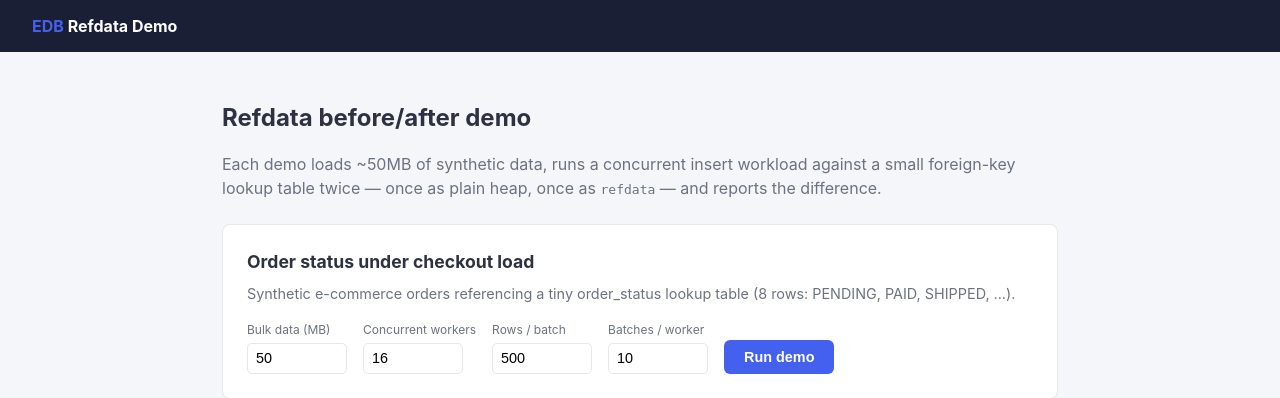
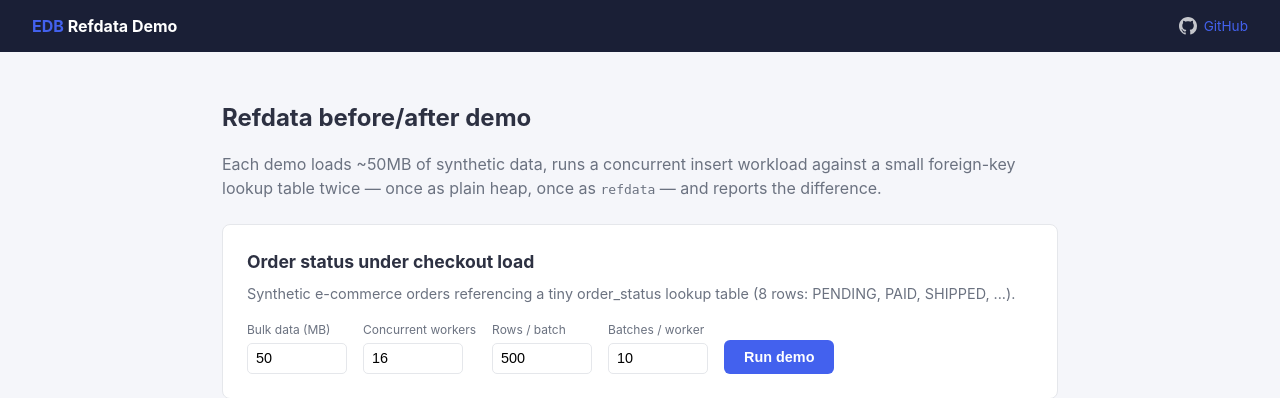
Before and after one commit to EnterpriseDB/dc-demo-refdata, a Flask app: page / in a window 1280 px wide. Shown: the top 398 px of the page. Run offline with Flask 3, Linux system fonts and the light colour scheme.

Commit message:
Add GitHub repo link to nav bar
Top-right link back to the repo, visible on every page.

```diff
--- a/webapp/templates/base.html
+++ b/webapp/templates/base.html
@@ -32,6 +32,17 @@
   }
   nav a { color: #fff; text-decoration: none; font-weight: 700; }
   nav span { color: var(--edb-accent); }
+  .nav-github {
+    margin-left: auto;
+    display: inline-flex;
+    align-items: center;
+    gap: .4rem;
+    font-weight: 400;
+    font-size: .85rem;
+    color: rgba(255,255,255,.75);
+    transition: color .15s;
+  }
+  .nav-github:hover { color: #fff; }
   main {
     max-width: 900px;
     margin: 0 auto;
@@ -229,6 +240,19 @@
 <body>
 <nav>
   <a href="{{ url_for('index') }}"><span>EDB</span> Refdata Demo</a>
+  <a class="nav-github" href="https://github.com/EnterpriseDB/dc-demo-refdata" target="_blank" rel="noopener">
+    <svg viewBox="0 0 16 16" width="18" height="18" fill="currentColor" aria-hidden="true">
+      <path d="M8 0C3.58 0 0 3.58 0 8c0 3.54 2.29 6.53 5.47 7.59.4.07.55-.17.55-.38
+        0-.19-.01-.82-.01-1.49-2.01.37-2.53-.49-2.69-.94-.09-.23-.48-.94-.82-1.13
+        -.28-.15-.68-.52-.01-.53.63-.01 1.08.58 1.23.82.72 1.21 1.87.87 2.33.66
+        .07-.52.28-.87.51-1.07-1.78-.2-3.64-.89-3.64-3.95 0-.87.31-1.59.82-2.15
+        -.08-.2-.36-1.02.08-2.12 0 0 .67-.21 2.2.82.64-.18 1.32-.27 2-.27.68 0
+        1.36.09 2 .27 1.53-1.04 2.2-.82 2.2-.82.44 1.1.16 1.92.08 2.12.51.56.82
+        1.27.82 2.15 0 3.07-1.87 3.75-3.65 3.95.29.25.54.73.54 1.48 0 1.07-.01
+        1.93-.01 2.2 0 .21.15.46.55.38A8.01 8.01 0 0 0 16 8c0-4.42-3.58-8-8-8Z"/>
+    </svg>
+    <span>GitHub</span>
+  </a>
 </nav>
 <main>
 {% block content %}{% endblock %}
```
